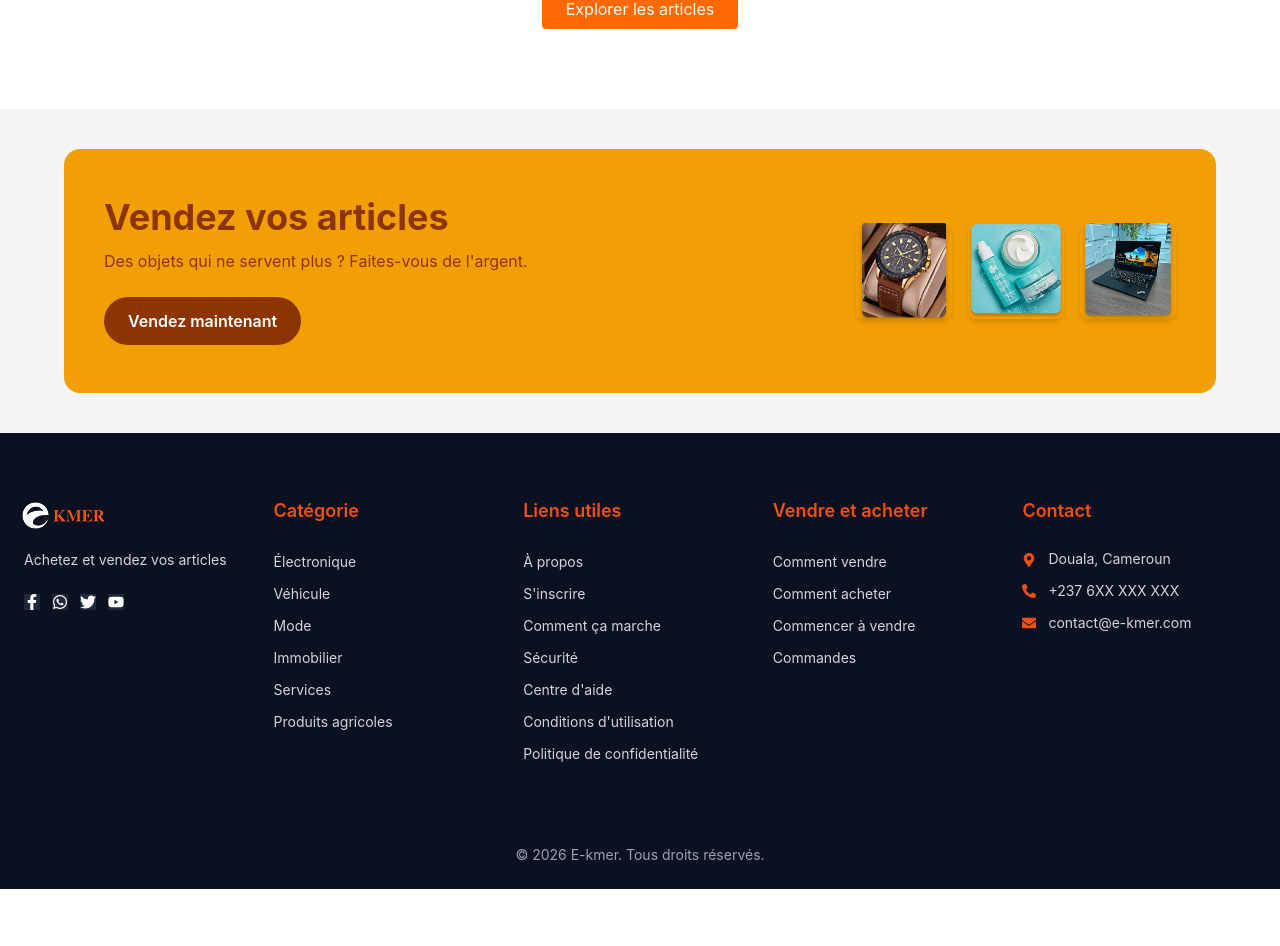
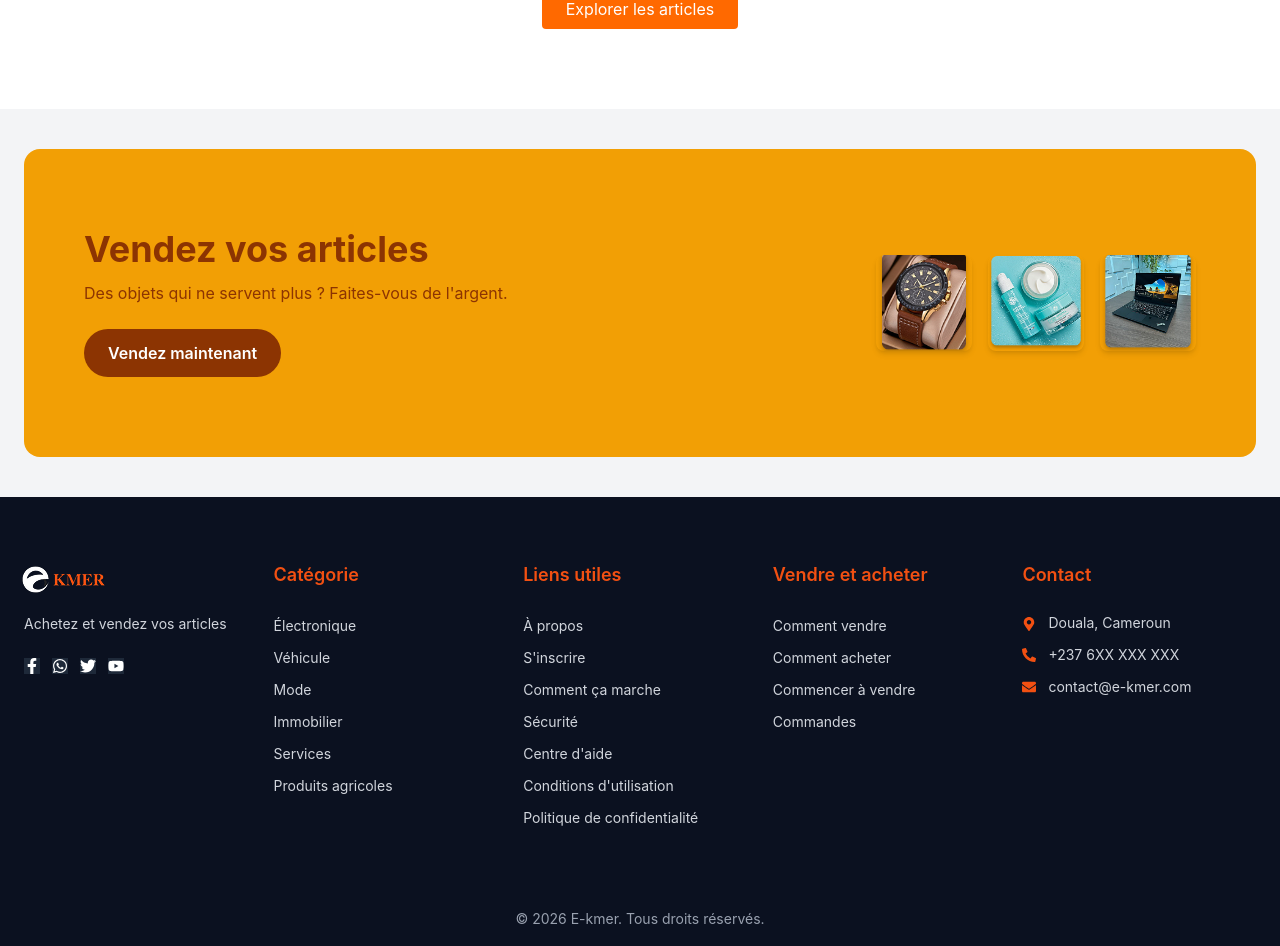
Before and after one commit to Brayann-hub-cmd/E-kmer, a React (Vite) app: page / in a window 1280 px wide. Shown: the part 1710-2656 px from the top of the page. Before the commit the page ends 2599 px from the top, so only its background shows below. Built offline with nearby package versions, Linux system fonts and the light colour scheme; no server answers.

Commit message:
nouvelle modif

```diff
--- a/src/components/SellSection.jsx
+++ b/src/components/SellSection.jsx
@@ -9,7 +9,7 @@ const SellSection = () => {
     <div className="px-6 py-10 bg-gray-100 flex justify-center">
 
       {/* CONTAINER PRINCIPAL */}
-      <div className="w-full max-w-6xl bg-[#F29F05] rounded-2xl px-10 py-12 flex flex-col md:flex-row items-center justify-between">
+      <div className="w-full max-w-30xl bg-[#F29F05] rounded-2xl px-15 py-20 flex flex-col md:flex-row items-center justify-between">
 
         {/* TEXTE */}
         <div className="max-w-lg text-[#8C3402]">
```
